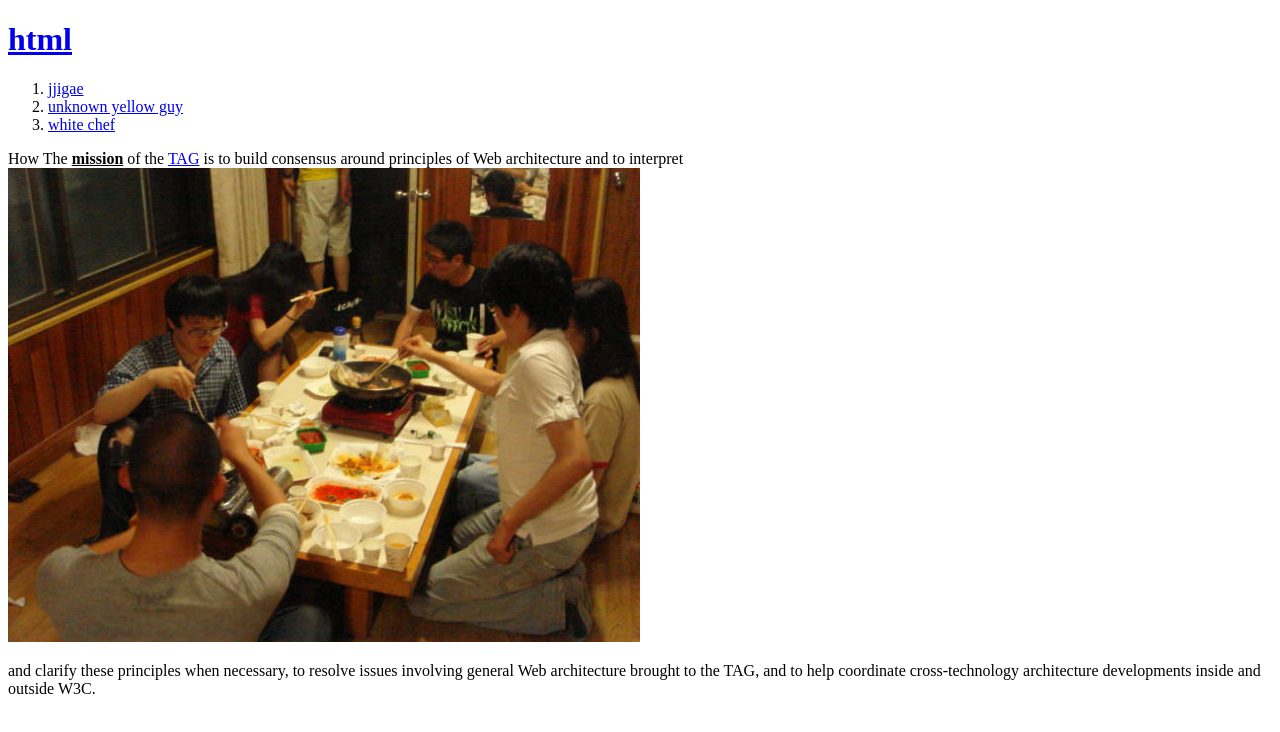
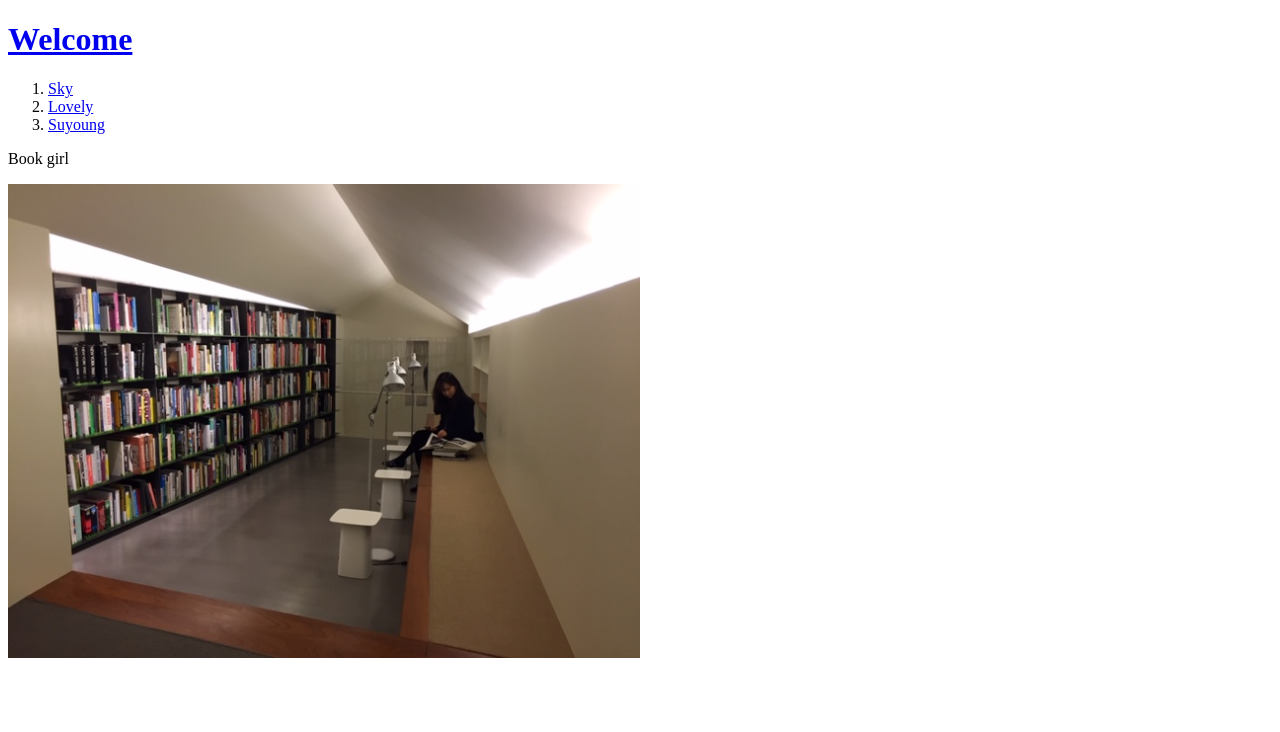
Before and after one commit to maaz37/Inwoo, a plain HTML site: page 3.html in a window 1280 px wide. Drawn offline with Linux system fonts and the light colour scheme.

Commit message:
Add files via upload

```diff
--- a/3.html
+++ b/3.html
@@ -1,16 +1,21 @@
 <!doctype html>
 <html>
 <head>
-  <title>web - Inwoo</title>
+  <title>Song</title>
   <meta charset="utf-8">
 </head>
 <body>
-  <h1><a href="index.html">html</a></h1>
+  <h1><a href="index.html">Welcome</a></h1>
 <ol>
-  <li><a href="1.html">jjigae</a></li>
-  <li><a href="2.html">unknown yellow guy</a></li>
-  <li><a href="3.html">white chef</a></li>
+  <li><a href="1.html">Sky</a></li>
+  <li><a href="2.html">Lovely</a></li>
+  <li><a href="3.html">Suyoung</a></li>
 </ol>
-<p>How The <u><strong>mission</strong></u> of the <a href="http://market.ddanzi.com/" target="_blank" title="Market">TAG</a> is to build consensus around principles of Web architecture and to interpret <img src="DSC01880.jpg"width="50%"></p> <p>and clarify these principles when necessary, to resolve issues involving general Web architecture brought to the TAG, and to help coordinate cross-technology architecture developments inside and outside W3C.
+<p>
+  Book girl
+</p>
+<p>
+  <img src="IMG_1623.jpg"width="50%">
+</p>
 </body>
 </html>
```
Also changed, not shown: 1.html (+8 -6 lines), 2.html (+11 -6 lines), index.html (+6 -6 lines), IMG_1259.JPG (added), IMG_1623.JPG (added), 1 other file.
